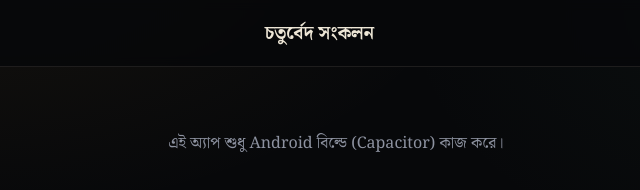
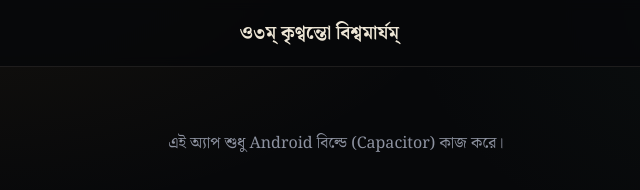
Before and after one commit to infinitydattaashim1210958-coder/x------------vx-9f2k-static-cdn-01-d7b3e9f1-xqz7-prod-8f4a2c19d6rs--4j9w, a website: page www/index.html in a window 1280 px wide. Shown: the full height of the page, 304-944 px from the left. Drawn offline with Linux system fonts and the light colour scheme.

Commit message:
Update title and app title in index.html

```diff
--- a/www/index.html
+++ b/www/index.html
@@ -6,14 +6,14 @@
 <meta http-equiv="Cache-Control" content="no-cache, no-store, must-revalidate">
 <meta http-equiv="Pragma" content="no-cache">
 <meta http-equiv="Expires" content="0">
-<title>চতুর্বেদ সংকলন</title>
+<title>ও৩ম্ কৃণ্বন্তো বিশ্বমার্যম্</title>
 <link rel="stylesheet" href="css/app.css?v=71">
 </head>
 <body>
 
 <div class="appBar">
   <button id="backBtn" class="iconBtn" aria-label="পেছনে">←</button>
-  <div id="appTitle">চতুর্বেদ সংকলন</div>
+  <div id="appTitle">ও৩ম্ কৃণ্বন্তো বিশ্বমার্যম্</div>
   <div class="appBarRight">
     <button id="searchBtn" class="iconBtn" aria-label="খুঁজুন">⌕</button>
     <button id="settingsBtn" class="iconBtn" aria-label="সেটিংস">⚙️</button>
```
